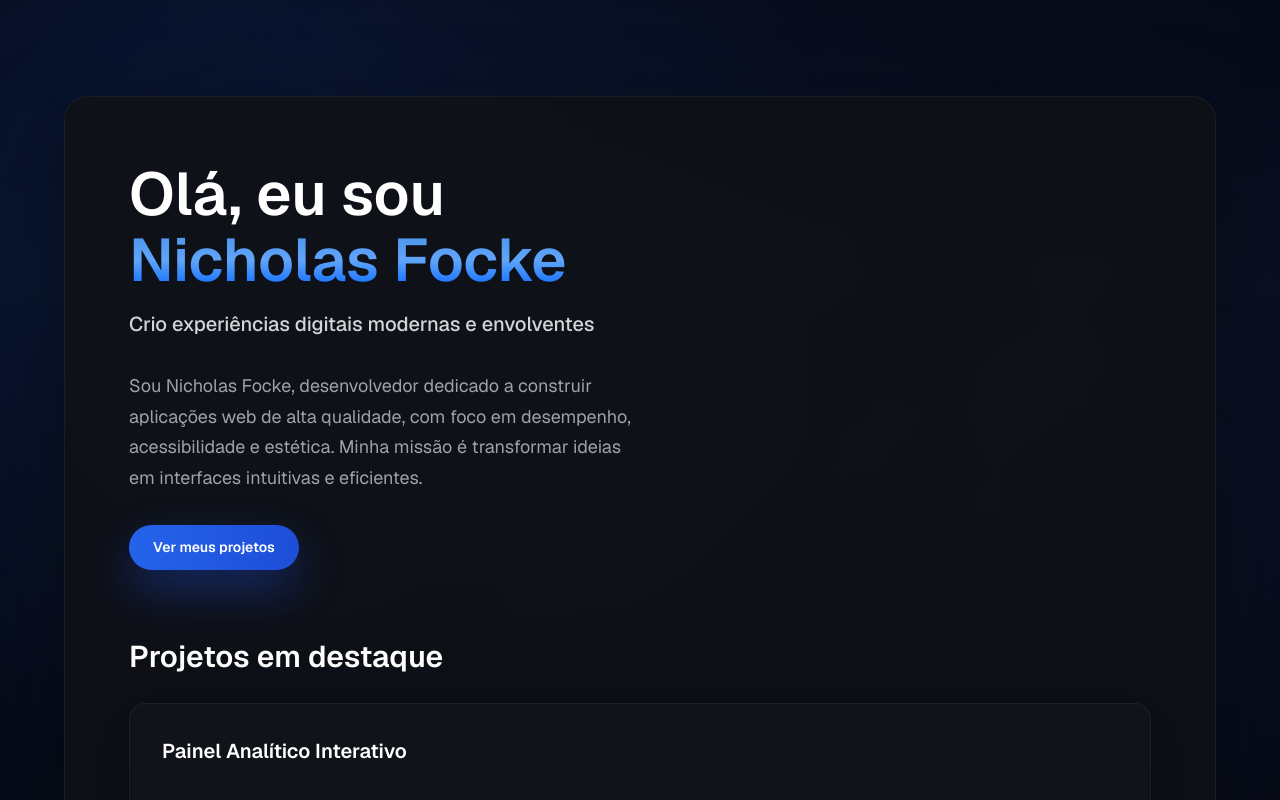
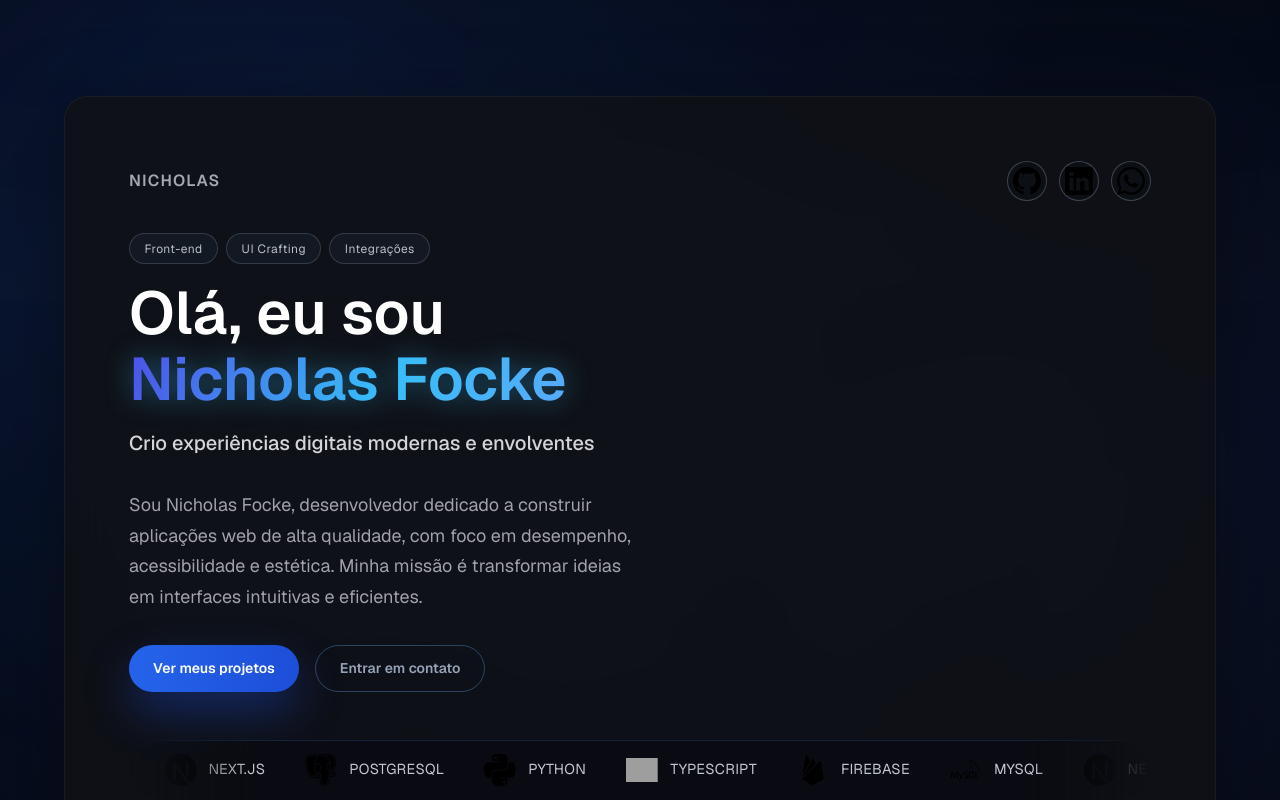
Before and after one commit to nicholasfocke/PortfolioNicholas, a Next.js app: page / in a window 1280 px wide. Shown: the top 800 px of the page. Built offline with nearby package versions, Linux system fonts and the light colour scheme; grey boxes are pictures that could not be loaded.

Commit message:
feat: redesign hero section with social and tech carousel

```diff
--- a/src/app/page.module.css
+++ b/src/app/page.module.css
@@ -69,7 +69,39 @@
 .brand {
   font-size: 1rem;
   font-weight: 600;
-  color: #ffffff;
+  letter-spacing: 0.08em;
+  text-transform: uppercase;
+  color: rgba(226, 232, 240, 0.7);
+}
+
+.cardHeader {
+  display: flex;
+  align-items: center;
+  justify-content: space-between;
+  margin-bottom: 2rem;
+}
+
+.socialLinks {
+  display: flex;
+  align-items: center;
+  gap: 0.75rem;
+}
+
+.socialLink {
+  display: inline-flex;
+  align-items: center;
+  justify-content: center;
+  width: 2.5rem;
+  height: 2.5rem;
+  border-radius: 9999px;
+  border: 1px solid rgba(148, 163, 184, 0.35);
+  background: rgba(13, 16, 22, 0.75);
+  transition: border-color 0.2s ease, transform 0.2s ease;
+}
+
+.socialLink:hover {
+  border-color: rgba(96, 165, 250, 0.75);
+  transform: translateY(-2px);
 }
 
 /* Navegação oculta no mobile e visível em telas médias. */
@@ -135,6 +167,24 @@
   row-gap: 1rem;
 }
 
+.heroBadges {
+  display: flex;
+  flex-wrap: wrap;
+  gap: 0.5rem;
+}
+
+.heroBadge {
+  display: inline-flex;
+  align-items: center;
+  border-radius: 9999px;
+  border: 1px solid rgba(148, 163, 184, 0.25);
+  background: rgba(30, 41, 59, 0.35);
+  padding: 0.35rem 0.9rem;
+  font-size: 0.75rem;
+  letter-spacing: 0.04em;
+  color: rgba(226, 232, 240, 0.8);
+}
+
 /* Título com ajuste responsivo de tamanho. */
 .heroTitle {
   font-size: 3rem; /* text-5xl */
@@ -152,14 +202,15 @@
 .heroHighlight {
   position: relative;
   display: inline-block;
-  background: linear-gradient(0deg, #0062ff, #60a5fa, #4790ea);
-  background-size: 100% 100%; /* fixo */
-  background-position: center center;
+  background: linear-gradient(115deg, #4f46e5, #38bdf8 35%, #60a5fa 65%, #38bdf8 95%);
+  background-size: 180% 180%;
+  background-position: 0% 50%;
   -webkit-background-clip: text;
   background-clip: text;
   -webkit-text-fill-color: transparent;
   color: transparent;
-  /* Use text-shadow for a glow that affects only the letters (avoids filling the inline box) */
+  filter: drop-shadow(0 0 14px rgba(56, 189, 248, 0.45));
+  animation: heroPulse 6s ease-in-out infinite;
 }
 
 /* Subtítulo com contraste suave. */
@@ -188,6 +239,12 @@
   }
 }
 
+.heroCtaGroup {
+  display: flex;
+  flex-wrap: wrap;
+  gap: 1rem;
+}
+
 /* Botão de chamada para ação. */
 .heroCta {
   display: inline-flex;
@@ -206,6 +263,55 @@
 
 .heroCta:hover {
   transform: scale(1.05);
+}
+
+.secondaryCta {
+  display: inline-flex;
+  align-items: center;
+  justify-content: center;
+  border-radius: 9999px;
+  border: 1px solid rgba(96, 165, 250, 0.35);
+  padding: 0.75rem 1.5rem;
+  font-size: 0.875rem;
+  font-weight: 600;
+  color: rgb(148 163 184);
+  text-decoration: none;
+  transition: border-color 0.2s ease, color 0.2s ease;
+}
+
+.secondaryCta:hover {
+  border-color: rgba(96, 165, 250, 0.75);
+  color: rgb(191 219 254);
+}
+
+.marquee {
+  position: relative;
+  margin-top: 3rem;
+  margin-bottom: 3rem;
+  overflow: hidden;
+  border-radius: 9999px;
+  border: 1px solid rgba(59, 130, 246, 0.2);
+  background: rgba(10, 12, 18, 0.9);
+  mask-image: linear-gradient(to right, transparent, black 12%, black 88%, transparent);
+}
+
+.marqueeTrack {
+  display: flex;
+  align-items: center;
+  gap: 2.5rem;
+  padding: 0.85rem 2.5rem;
+  animation: marqueeScroll 18s linear infinite;
+  min-width: max-content;
+}
+
+.marqueeItem {
+  display: inline-flex;
+  align-items: center;
+  gap: 0.75rem;
+  font-size: 0.9rem;
+  letter-spacing: 0.02em;
+  color: rgba(226, 232, 240, 0.85);
+  text-transform: uppercase;
 }
 
 /* Seção de projetos com espaçamento superior. */
@@ -340,6 +446,25 @@
 }
 
 /* Animações compartilhadas. */
+@keyframes heroPulse {
+  0%,
+  100% {
+    background-position: 0% 50%;
+  }
+  50% {
+    background-position: 100% 50%;
+  }
+}
+
+@keyframes marqueeScroll {
+  0% {
+    transform: translateX(0);
+  }
+  100% {
+    transform: translateX(-50%);
+  }
+}
+
 @keyframes waveDrift {
   0% {
     transform: translate3d(-5%, -3%, 0) scale(1.05);
--- a/src/app/page.tsx
+++ b/src/app/page.tsx
@@ -1,13 +1,33 @@
 // Define o componente principal da página inicial.
+import Image from "next/image";
 import styles from "./page.module.css";
 
 export default function Home() {
-  // Lista de links do menu superior para facilitar a navegação entre seções internas.
-  const navegacao = [
-    { rotulo: "Início", destino: "#home" },
-    { rotulo: "Sobre", destino: "#sobre" },
-    { rotulo: "Projetos", destino: "#projetos" },
-    { rotulo: "Contato", destino: "#contato" },
+  const redesSociais = [
+    {
+      nome: "GitHub",
+      href: "https://github.com/nicholasfocke",
+      icone: "/components/github.svg",
+    },
+    {
+      nome: "LinkedIn",
+      href: "https://www.linkedin.com/in/nicholasfocke/",
+      icone: "/components/linkedin.svg",
+    },
+    {
+      nome: "WhatsApp",
+      href: "https://wa.me/5548999999999",
+      icone: "/components/whatsapp.svg",
+    },
+  ];
+
+  const tecnologias = [
+    { nome: "Firebase", icone: "/components/firebase-svgrepo-com.svg" },
+    { nome: "MySQL", icone: "/components/mysql-svgrepo-com.svg" },
+    { nome: "Next.js", icone: "/components/nextjs-svgrepo-com.svg" },
+    { nome: "PostgreSQL", icone: "/components/postgresql-svgrepo-com.svg" },
+    { nome: "Python", icone: "/components/python-svgrepo-com.svg" },
+    { nome: "TypeScript", icone: "/components/typescript-svgrepo-com.svg" },
   ];
 
   return (
@@ -21,10 +41,26 @@ export default function Home() {
         <main id="home" className={styles.main}>
           {/* Cartão principal com bordas arredondadas, fundo translúcido e sombra suave. */}
           <section className={styles.heroCard}>
+            <header className={styles.cardHeader}>
+              <span className={styles.brand}>Nicholas</span>
+              <nav className={styles.socialLinks} aria-label="Redes sociais">
+                {redesSociais.map((rede) => (
+                  <a key={rede.nome} href={rede.href} target="_blank" rel="noreferrer" className={styles.socialLink}>
+                    <Image src={rede.icone} alt={rede.nome} width={28} height={28} />
+                  </a>
+                ))}
+              </nav>
+            </header>
+
             {/* Bloco com textos introdutórios e chamada para ação. */}
             <section id="sobre" className={styles.heroContent}>
               {/* Título principal com destaque em degradê para o nome. */}
               <div className={styles.heroHeadingGroup}>
+                <div className={styles.heroBadges}>
+                  <span className={styles.heroBadge}>Front-end</span>
+                  <span className={styles.heroBadge}>UI Crafting</span>
+                  <span className={styles.heroBadge}>Integrações</span>
+                </div>
                 <h1 className={styles.heroTitle}>
                   Olá, eu sou
                   <br />
@@ -41,12 +77,26 @@ export default function Home() {
               </p>
 
               {/* Botão principal incentivando a navegação para a vitrine de projetos. */}
-              <div>
+              <div className={styles.heroCtaGroup}>
                 <a href="#projetos" className={styles.heroCta}>
                   Ver meus projetos
                 </a>
+                <a href="#contato" className={styles.secondaryCta}>
+                  Entrar em contato
+                </a>
               </div>
             </section>
+
+            <div className={styles.marquee} aria-hidden="true">
+              <div className={styles.marqueeTrack}>
+                {[...tecnologias, ...tecnologias].map((tech, index) => (
+                  <span key={`${tech.nome}-${index}`} className={styles.marqueeItem}>
+                    <Image src={tech.icone} alt={tech.nome} width={32} height={32} />
+                    <span>{tech.nome}</span>
+                  </span>
+                ))}
+              </div>
+            </div>
 
             {/* Seção de projetos em destaque localizada dentro do cartão principal. */}
             <section id="projetos" className={styles.projectsSection}>
```
